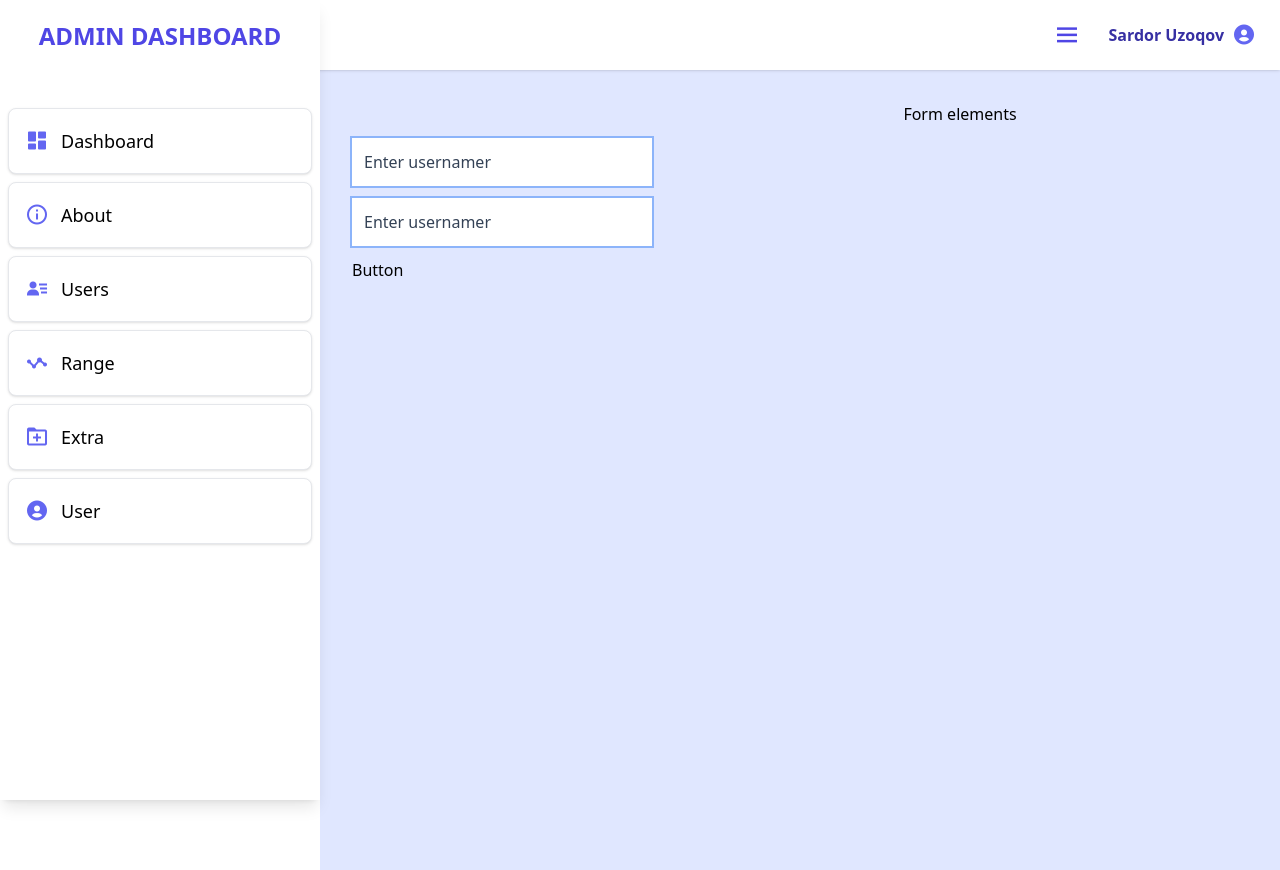
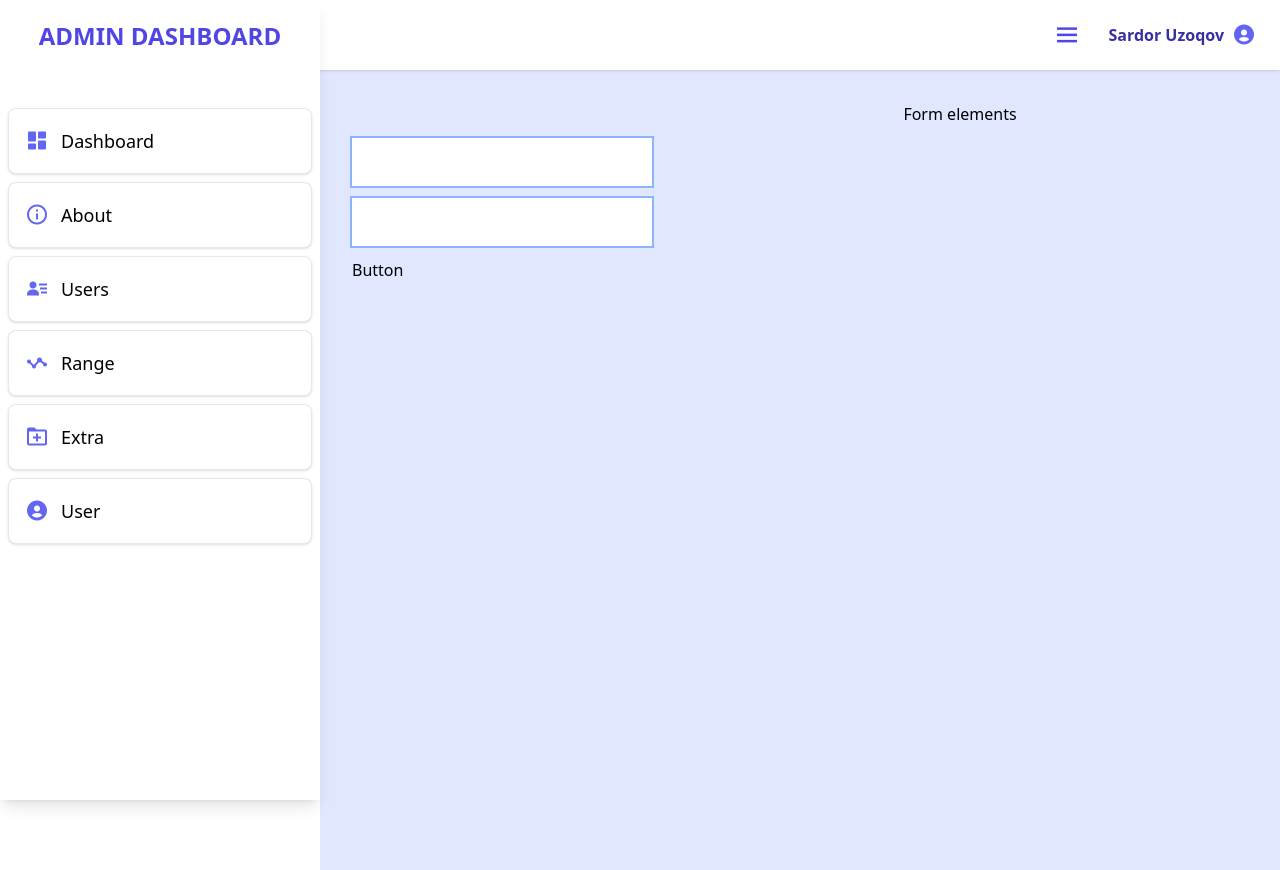
Before and after one commit to abdulazizv/Vue-project, a Vue app: page / in a window 1280 px wide. Shown: the top 870 px of the page. Built offline with nearby package versions, Linux system fonts and the light colour scheme.

Commit message:
elements being dynamic

```diff
--- a/src/ui/Input.vue
+++ b/src/ui/Input.vue
@@ -1,12 +1,17 @@
 <template>
-    <label for="form" class="w-[300px] block my-3">
-        <p class="text-indigo-500 my-2"></p>
-        <input type="text" id="form" class="p-3 w-full ring-2 focus:ring-cyan-700 focus:outline-none placeholder:text-slate-700" placeholder="Enter usernamer">
+    <label :for="labelId" class="w-[300px] block my-3">
+        <p class="text-indigo-500 my-2" v-if="placeholder">{{ placeholder }}</p>
+        <input type="text" :id="labelId" class="p-3 w-full ring-2 focus:ring-cyan-700 focus:outline-none placeholder:text-slate-700" :placeholder="placeholder">
     </label>
 </template>
 <script>
 export default {
-    name:'Button'
+    name:'Button',
+    props: {
+        labelId: String,
+        placeholder: String,
+        inputType : String
+    }
 }
 </script>
 <style lang="scss">
```
